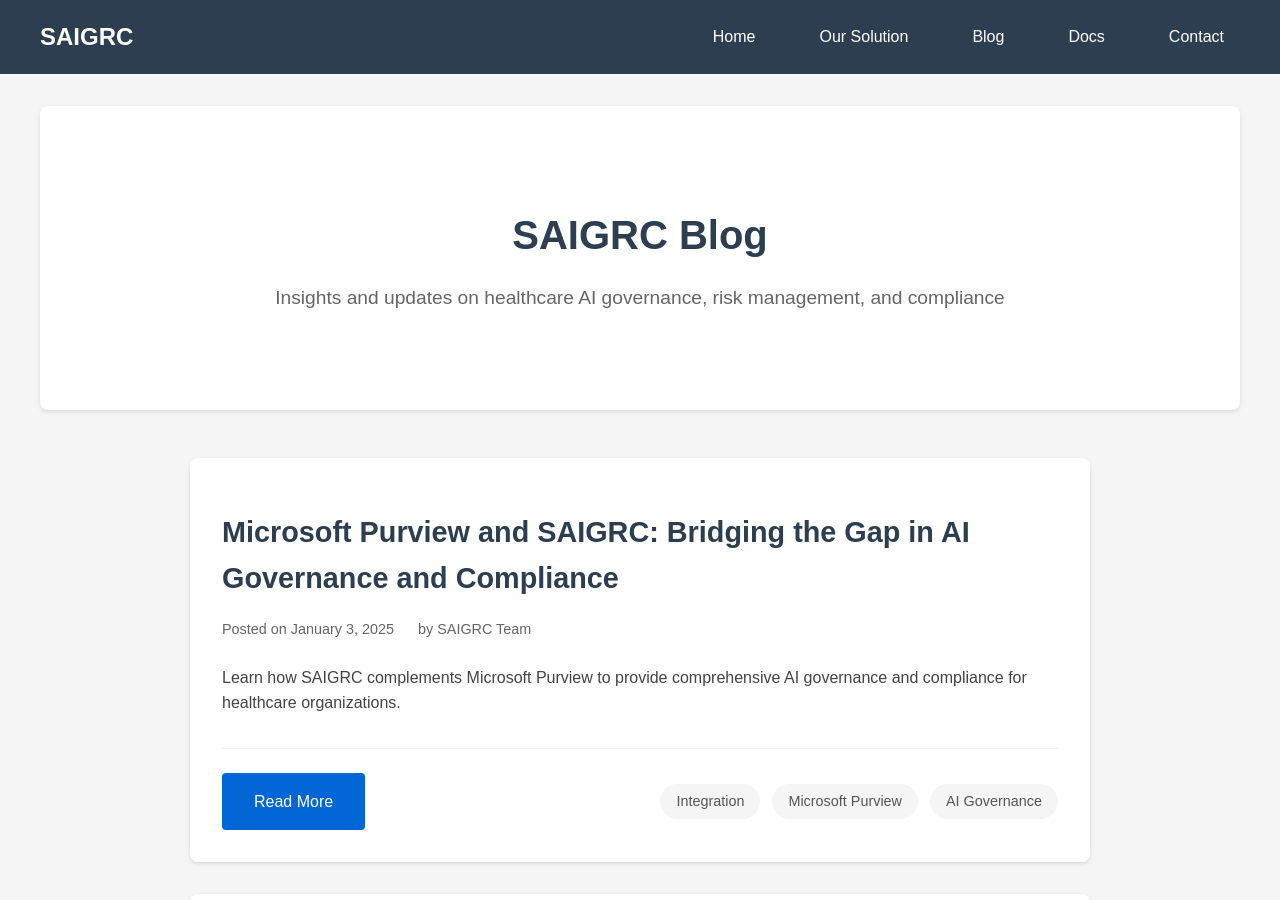
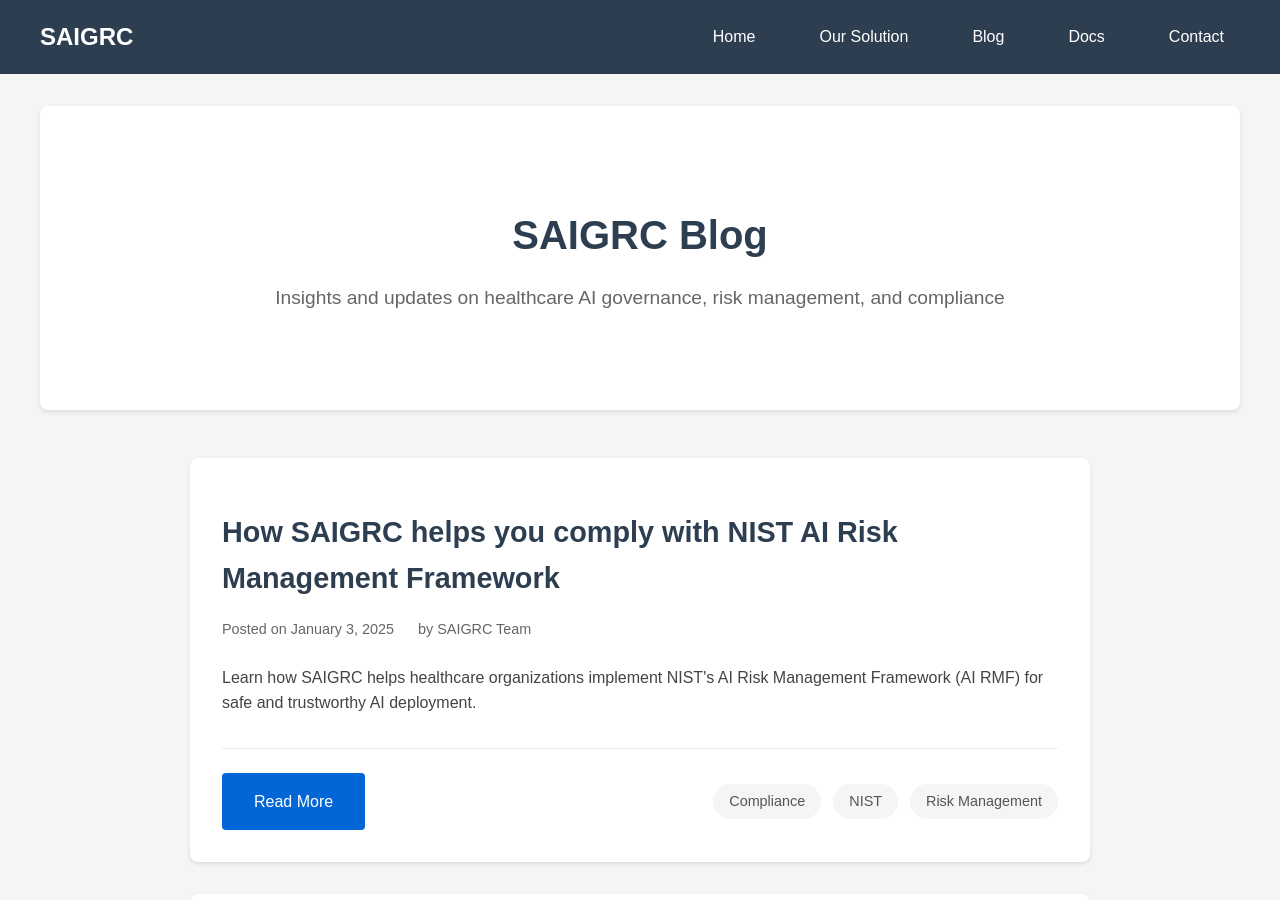
Before and after one commit to Systems-for-AI-Governance/SAGE, a Jekyll site: the page blog.html, which Jekyll copies as it is, in a window 1280 px wide and 900 px high. Built offline with Jekyll 4.4.1, drawn with Linux system fonts in a browser that asks for light colours.

Commit message:
Nist blogpost

```diff
--- a/blog.html
+++ b/blog.html
@@ -123,6 +123,28 @@
         </section>
 
         <div class="blog-container">
+            <!-- NIST Post -->
+            <article class="blog-card">
+                <h2 class="blog-title">
+                    <a href="/Saigrc/posts/2025-01-03-nist.html">How SAIGRC helps you comply with NIST AI Risk Management Framework</a>
+                </h2>
+                <div class="blog-meta">
+                    <span class="post-date">Posted on January 3, 2025</span>
+                    <span class="post-author">by SAIGRC Team</span>
+                </div>
+                <div class="blog-excerpt">
+                    Learn how SAIGRC helps healthcare organizations implement NIST's AI Risk Management Framework (AI RMF) for safe and trustworthy AI deployment.
+                </div>
+                <div class="blog-footer">
+                    <a href="/Saigrc/posts/2025-01-03-nist.html" class="cta-button">Read More</a>
+                    <div class="blog-categories">
+                        <span class="category-tag">Compliance</span>
+                        <span class="category-tag">NIST</span>
+                        <span class="category-tag">Risk Management</span>
+                    </div>
+                </div>
+            </article>
+
             <!-- Purview Post -->
             <article class="blog-card">
                 <h2 class="blog-title">
```
